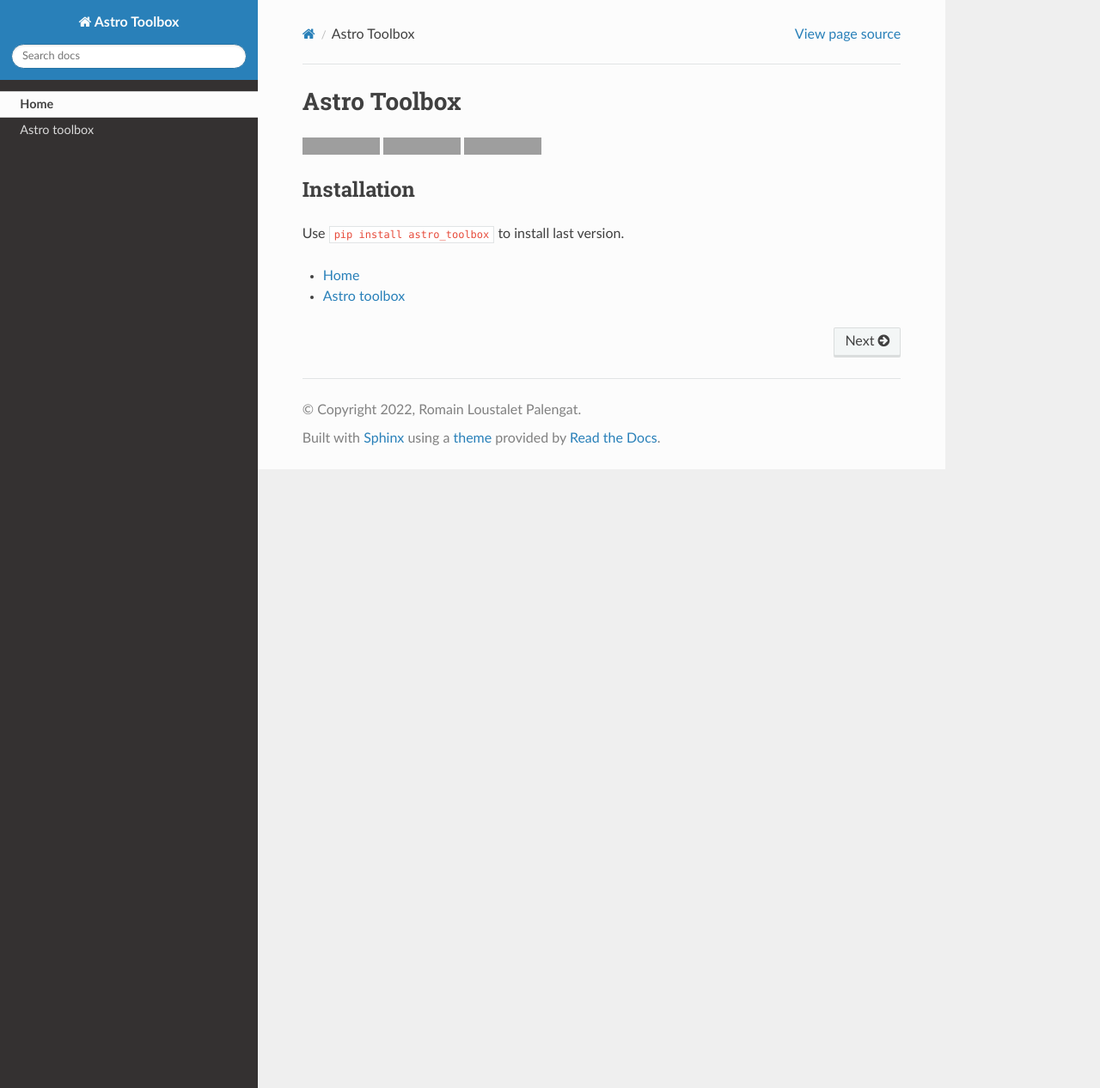
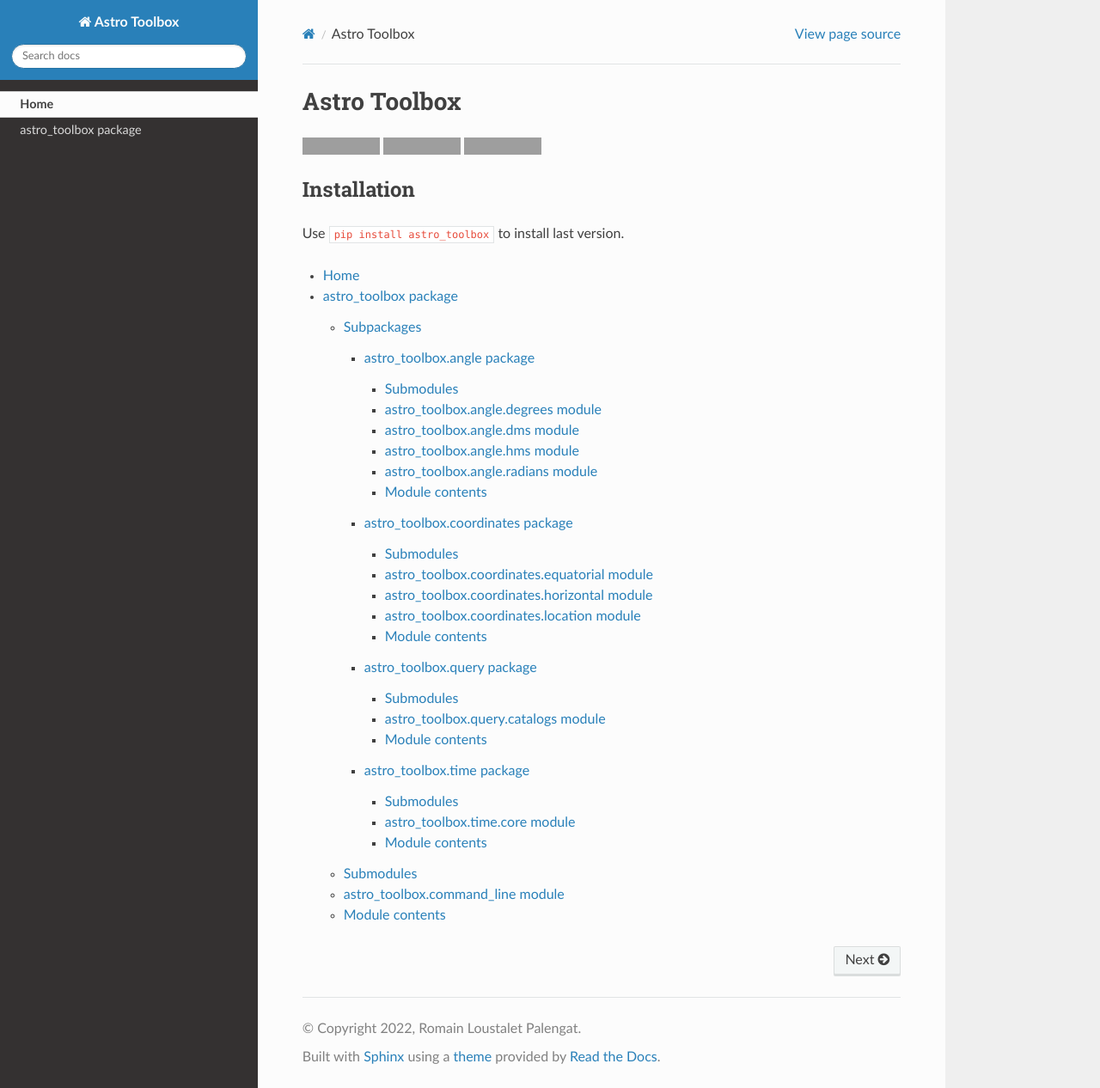
Before and after one commit to rloustalet/astro-toolbox, a Sphinx documentation site: the page built from docs/source/index.rst, in a window 1280 px wide and 1266 px high. Shown: the whole window at 86% size. Built offline with Sphinx 7.4.7 and the Read the Docs theme 2.0.0, drawn with Linux system fonts in a browser that asks for light colours; grey boxes are pictures that could not be loaded.

Commit message:
Update package

```diff
--- /dev/null
+++ b/docs/source/astro_toolbox.angle.rst
@@ -0,0 +1,45 @@
+astro\_toolbox.angle package
+============================
+
+Submodules
+----------
+
+astro\_toolbox.angle.degrees module
+-----------------------------------
+
+.. automodule:: astro_toolbox.angle.degrees
+   :members:
+   :undoc-members:
+   :show-inheritance:
+
+astro\_toolbox.angle.dms module
+-------------------------------
+
+.. automodule:: astro_toolbox.angle.dms
+   :members:
+   :undoc-members:
+   :show-inheritance:
+
+astro\_toolbox.angle.hms module
+-------------------------------
+
+.. automodule:: astro_toolbox.angle.hms
+   :members:
+   :undoc-members:
+   :show-inheritance:
+
+astro\_toolbox.angle.radians module
+-----------------------------------
+
+.. automodule:: astro_toolbox.angle.radians
+   :members:
+   :undoc-members:
+   :show-inheritance:
+
+Module contents
+---------------
+
+.. automodule:: astro_toolbox.angle
+   :members:
+   :undoc-members:
+   :show-inheritance:
--- /dev/null
+++ b/docs/source/astro_toolbox.coordinates.rst
@@ -0,0 +1,37 @@
+astro\_toolbox.coordinates package
+==================================
+
+Submodules
+----------
+
+astro\_toolbox.coordinates.equatorial module
+--------------------------------------------
+
+.. automodule:: astro_toolbox.coordinates.equatorial
+   :members:
+   :undoc-members:
+   :show-inheritance:
+
+astro\_toolbox.coordinates.horizontal module
+--------------------------------------------
+
+.. automodule:: astro_toolbox.coordinates.horizontal
+   :members:
+   :undoc-members:
+   :show-inheritance:
+
+astro\_toolbox.coordinates.location module
+------------------------------------------
+
+.. automodule:: astro_toolbox.coordinates.location
+   :members:
+   :undoc-members:
+   :show-inheritance:
+
+Module contents
+---------------
+
+.. automodule:: astro_toolbox.coordinates
+   :members:
+   :undoc-members:
+   :show-inheritance:
--- /dev/null
+++ b/docs/source/astro_toolbox.query.rst
@@ -0,0 +1,21 @@
+astro\_toolbox.query package
+============================
+
+Submodules
+----------
+
+astro\_toolbox.query.catalogs module
+------------------------------------
+
+.. automodule:: astro_toolbox.query.catalogs
+   :members:
+   :undoc-members:
+   :show-inheritance:
+
+Module contents
+---------------
+
+.. automodule:: astro_toolbox.query
+   :members:
+   :undoc-members:
+   :show-inheritance:
--- /dev/null
+++ b/docs/source/astro_toolbox.rst
@@ -0,0 +1,32 @@
+astro\_toolbox package
+======================
+
+Subpackages
+-----------
+
+.. toctree::
+   :maxdepth: 4
+
+   astro_toolbox.angle
+   astro_toolbox.coordinates
+   astro_toolbox.query
+   astro_toolbox.time
+
+Submodules
+----------
+
+astro\_toolbox.command\_line module
+-----------------------------------
+
+.. automodule:: astro_toolbox.command_line
+   :members:
+   :undoc-members:
+   :show-inheritance:
+
+Module contents
+---------------
+
+.. automodule:: astro_toolbox
+   :members:
+   :undoc-members:
+   :show-inheritance:
--- /dev/null
+++ b/docs/source/astro_toolbox.time.rst
@@ -0,0 +1,21 @@
+astro\_toolbox.time package
+===========================
+
+Submodules
+----------
+
+astro\_toolbox.time.core module
+-------------------------------
+
+.. automodule:: astro_toolbox.time.core
+   :members:
+   :undoc-members:
+   :show-inheritance:
+
+Module contents
+---------------
+
+.. automodule:: astro_toolbox.time
+   :members:
+   :undoc-members:
+   :show-inheritance:
--- a/docs/source/index.rst
+++ b/docs/source/index.rst
@@ -2,4 +2,4 @@
 
 .. toctree::
    Home <self>
-   api
+   modules
--- /dev/null
+++ b/docs/source/modules.rst
@@ -0,0 +1,7 @@
+Astro toolbox
+===
+
+.. toctree::
+   :maxdepth: 4
+
+   astro_toolbox
```
Also changed, not shown: docs/source/api.rst (deleted, +0 -21 lines), 7 other files.
